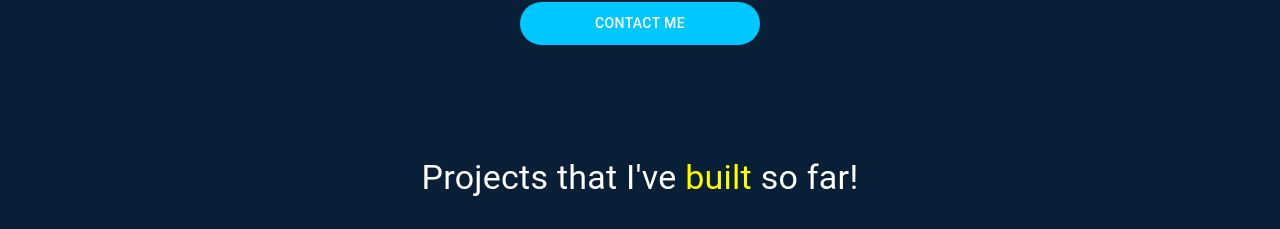
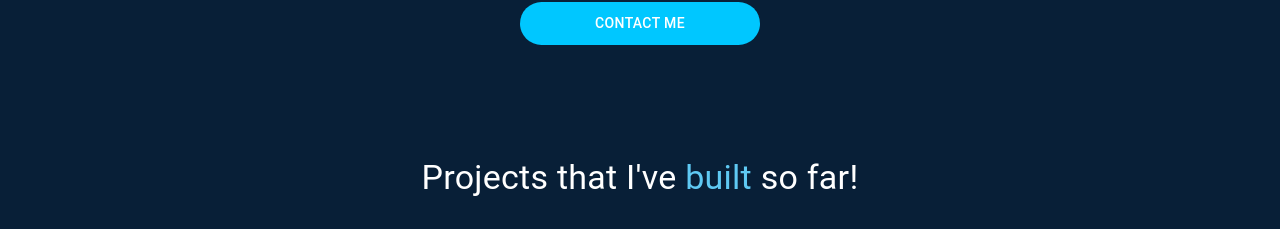
Before and after one commit to Dariont25/Darion_Thompson_Portfolio, a React (Create React App) app: page / in a window 1280 px wide. Shown: the part 482-711 px from the top of the page. Built offline with nearby package versions, Linux system fonts and the light colour scheme.

Commit message:
fixed bug where links didn't work

```diff
--- a/src/components/Experience.jsx
+++ b/src/components/Experience.jsx
@@ -7,9 +7,9 @@ import Stack from "./Stack";
 
 
 const Experience = () => {
-  return <Box sx={{maxWidth: "1300px", mx:"auto", my:12}} id="experience">
+  return <Box sx={{maxWidth: "1300px", mx:"auto", marginTop:"auto", marginBottom:"auto"}} id="experience">
     <Typography variant="h4" sx={{color:"white", textAlign:"center", mb:2}}>
-      Projects that I've <span style={{color:"yellow"}}>built</span> so far!
+      Projects that I've <span style={{color:"#5fc9f3"}}>built</span> so far!
     </Typography>
     <Box sx={{display:"flex", justifyContent:"center", flexWrap:"wrap"}}>
       {
@@ -20,6 +20,7 @@ const Experience = () => {
           description={project.description}
           tags={project.tags}
           img={project.image}
+          source={project.source}
           />
         ))
       }
```
